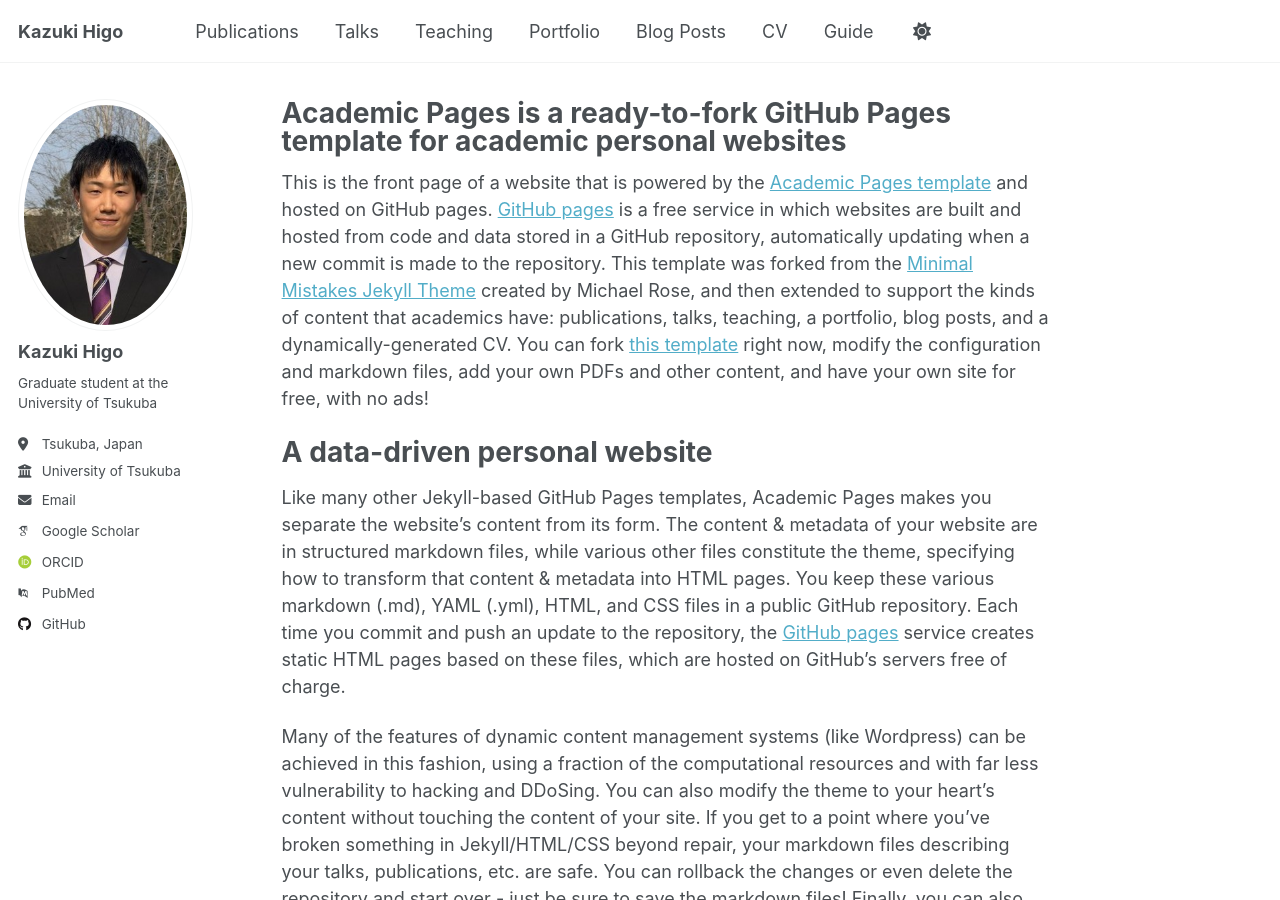
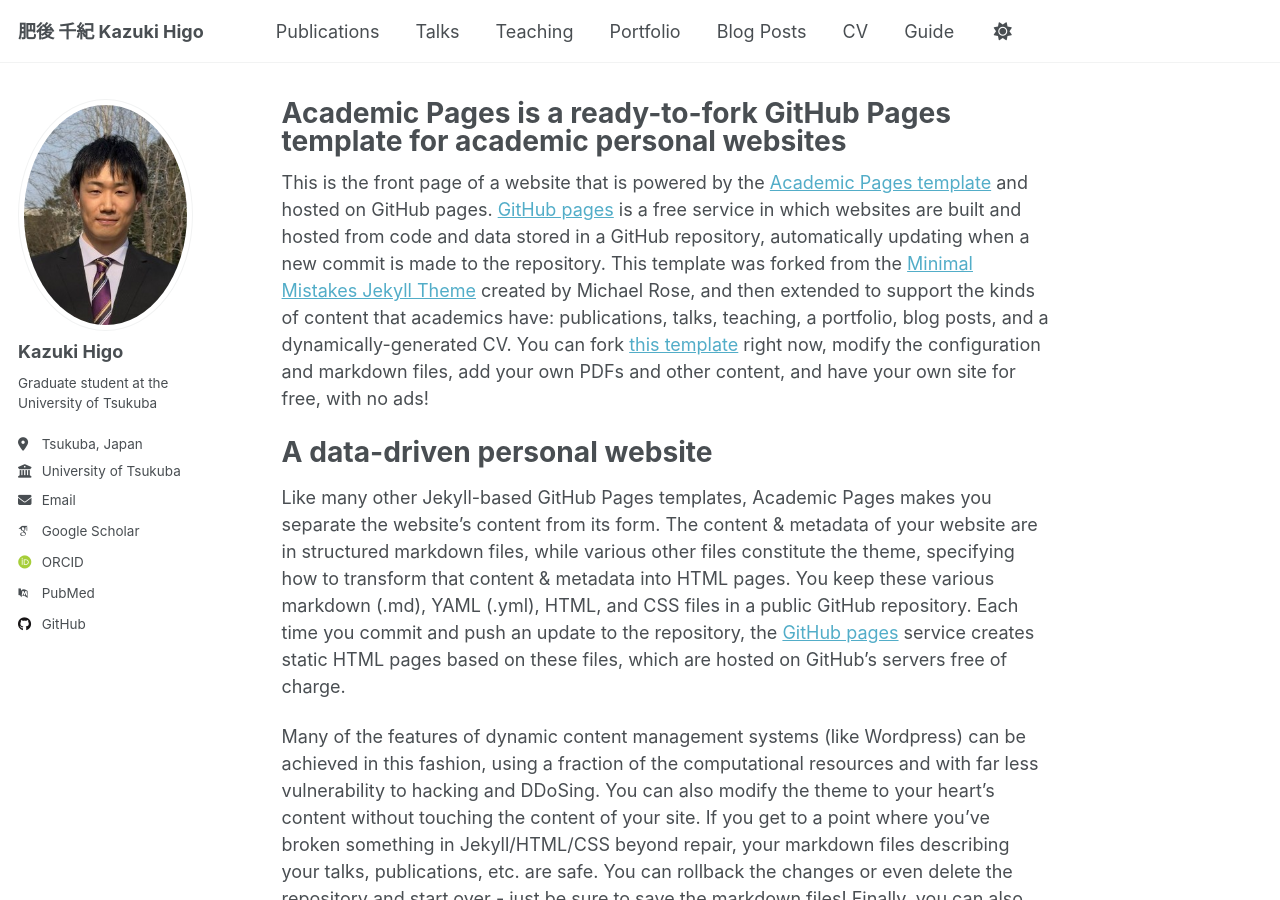
Before and after one commit to millennium-nova/millennium-nova.github.io, a Jekyll site: the page built from _pages/about.md, in a window 1280 px wide and 900 px high. Built offline with Jekyll 4.4.1, drawn with Linux system fonts in a browser that asks for light colours; some web fonts are replaced.

Commit message:
edit config

```diff
--- a/_config.yml
+++ b/_config.yml
@@ -9,7 +9,7 @@
 # Basic Site Settings
 locale                   : "ja-JP"
 site_theme               : "default"
-title                    : "Kazuki Higo"
+title                    : "肥後 千紀 Kazuki Higo"
 title_separator          : "-"
 name                     : &name "Kazuki Higo"
 description              : &description "This is a Test Page."
```
